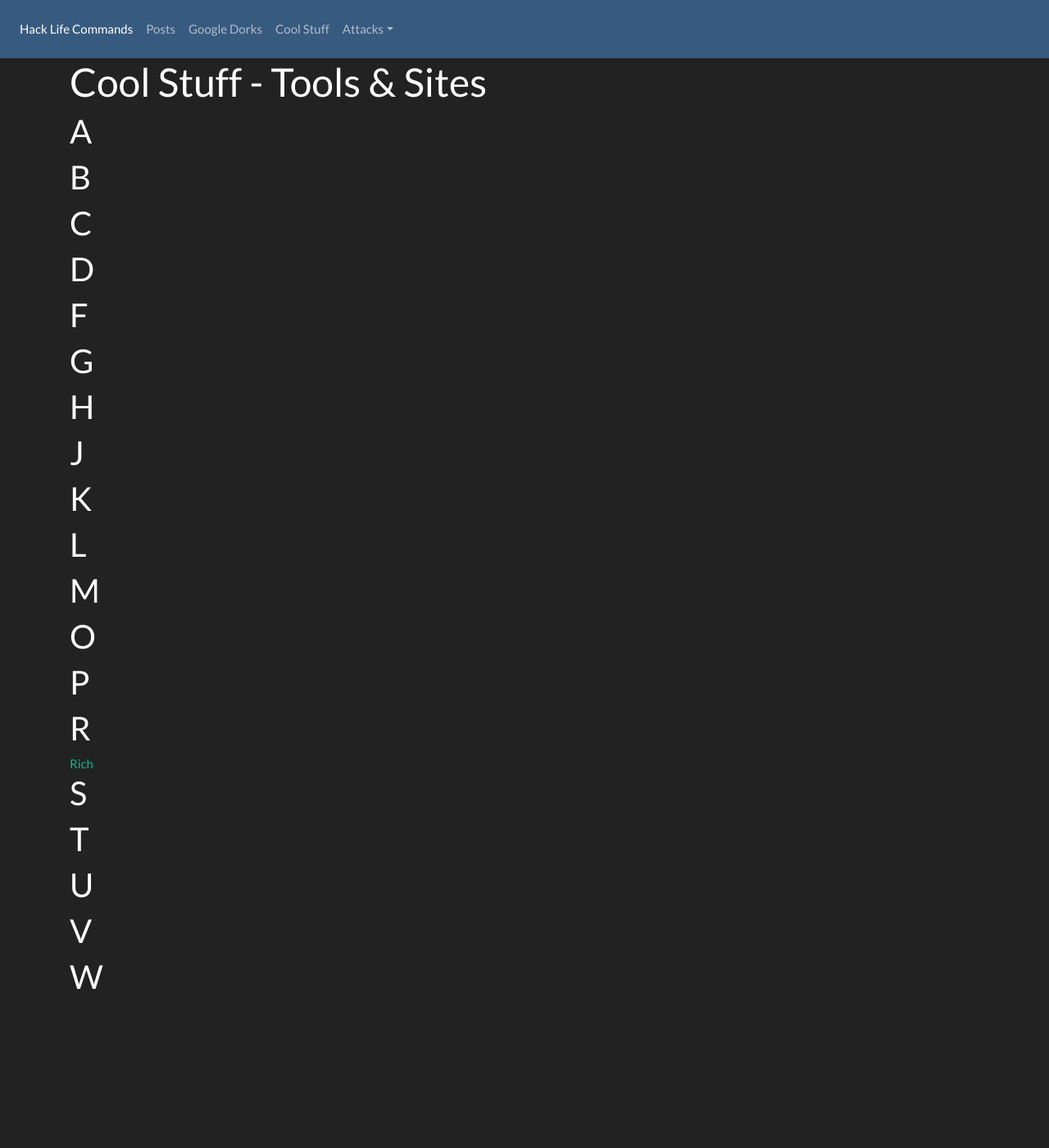
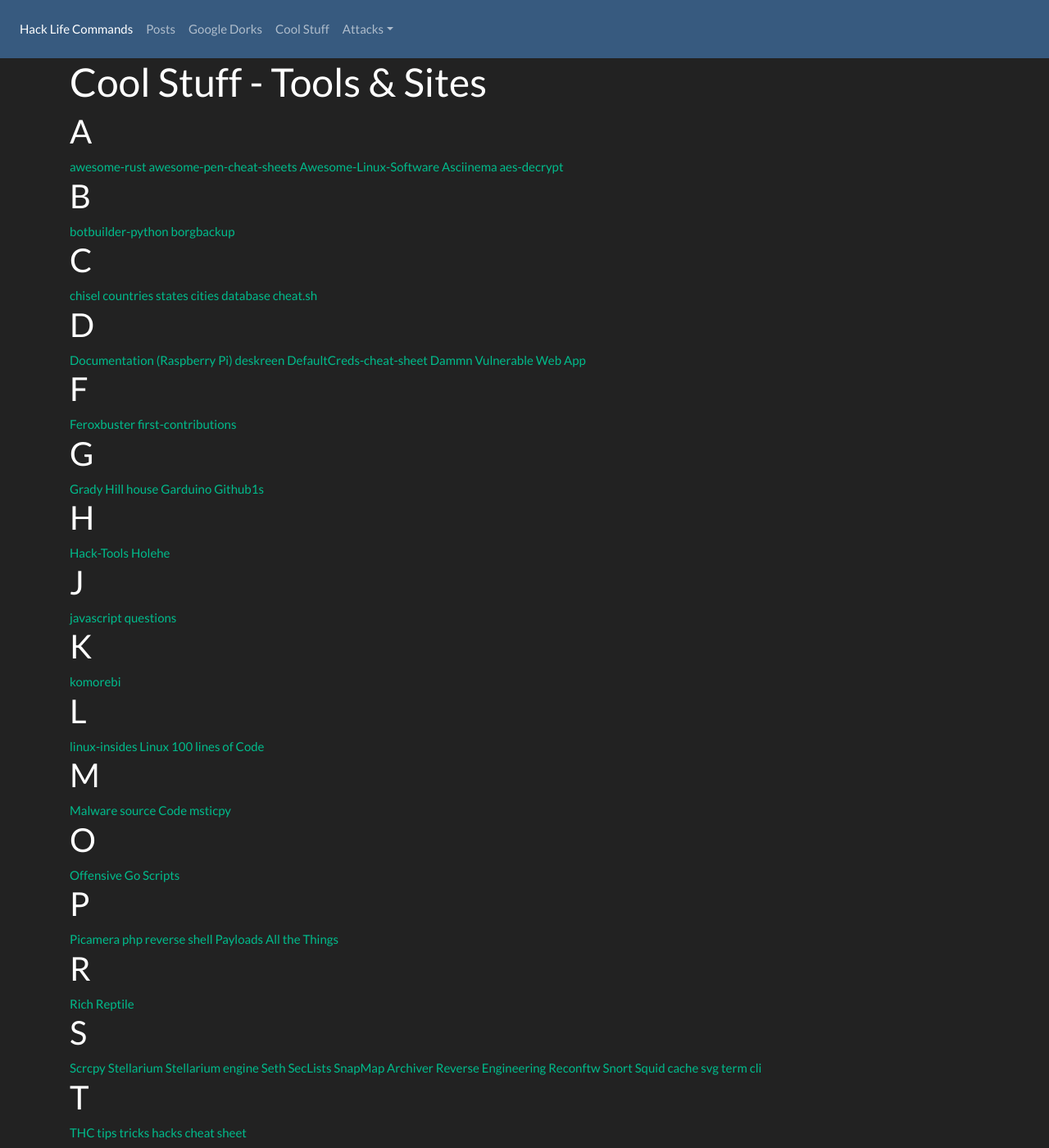
Before and after one commit to Bilou4/bilou4.github.io, a Jekyll site: the page built from repositories/index.md, in a window 1280 px wide and 1400 px high. Shown: the whole window at 82% size. Built offline with Jekyll 4.4.1, drawn with Linux system fonts in a browser that asks for light colours; some of the changed text lies outside the part shown.

Commit message:
add name for all repositories

```diff
--- a/_data/repositories.yml
+++ b/_data/repositories.yml
@@ -1,59 +1,65 @@
 - class: A
   projects:
       - url: https://github.com/rust-unofficial/awesome-rust
-        name:
+        name: awesome-rust
         description:
         categories:
       - url: https://github.com/coreb1t/awesome-pen-cheat-sheets
-        name:
+        name: awesome-pen-cheat-sheets
         description:
         categories:
       - url: https://github.com/luong-komorebi/Awesome-Linux-Software
-        name:
+        name: Awesome-Linux-Software
         description:
         categories:
       - url: https://asciinema.org/
-        name:
+        name: Asciinema
         description: Create video of a terminal, simple recording, copy & paste, embedding. This is just text so you can do CTRL+C & CTRL+V on the video.
         categories:
       - url: https://www.browserling.com/tools/aes-decrypt
+        name: aes-decrypt
+        description:
+        categories:
 - class: B
   projects:
       - url: https://github.com/microsoft/botbuilder-python
-        name:
+        name: botbuilder-python
         description:
         categories:
       - url: https://doc.ubuntu-fr.org/borgbackup
+        name: borgbackup
+        description:
+        categories:
 - class: C
   projects:
       - url: https://github.com/jpillora/chisel
-        name:
+        name: chisel
         description:
         categories:
       - url: https://github.com/dr5hn/countries-states-cities-database
-        name:
+        name: countries states cities database
         description:
         categories:
       - url: https://github.com/chubin/cheat.sh
-        name:
+        name: cheat.sh
         description:
         categories:
 - class: D
   projects:
       - url: https://github.com/raspberrypi/documentation
-        name:
+        name: Documentation (Raspberry Pi)
         description:
         categories:
       - url: https://github.com/pavlobu/deskreen
-        name:
+        name: deskreen
         description:
         categories:
       - url: https://github.com/ihebski/DefaultCreds-cheat-sheet
-        name:
+        name: DefaultCreds-cheat-sheet
         description:
         categories:
       - url: https://github.com/digininja/DVWA
-        name:
+        name: Dammn Vulnerable Web App
         description:
         categories:
 - class: E
@@ -62,28 +68,31 @@
 - class: F
   projects:
       - url: https://github.com/epi052/feroxbuster
-        name:
+        name: Feroxbuster
         description:
         categories:
       - url: https://github.com/firstcontributions/first-contributions
+        name: first-contributions
+        description:
+        categories:
 - class: G
   projects:
       - url: https://github.com/gradyh/GradyHillhouseGarduino
-        name:
+        name: Grady Hill house Garduino
         description:
         categories:
       - url: https://github.com/conwnet/github1s
-        name:
+        name: Github1s
         description: Need to explore a project on github quickly without cloning it? Just add '1s' after 'github' in the url bar to access the project in a vs code instance, without leaving the browser.
         categories:
 - class: H
   projects:
       - url: https://github.com/LasCC/Hack-Tools
-        name:
+        name: Hack-Tools
         description:
         categories:
       - url: https://github.com/megadose/holehe
-        name:
+        name: Holehe
         description:
         categories:
 - class: I
@@ -91,37 +100,37 @@
 - class: J
   projects:
       - url: https://github.com/lydiahallie/javascript-questions
-        name:
+        name: javascript questions
         description:
         categories:
 - class: K
   projects:
       - url: https://github.com/cheesecakeufo/komorebi
-        name:
+        name: komorebi
         description:
         categories:
 - class: L
   projects:
       - url: https://github.com/0xAX/linux-insides
-        name:
+        name: linux-insides
         description:
         categories:
       - url: https://github.com/torvalds/linux
-        name:
+        name: Linux
         description:
         categories:
       - url: https://github.com/josharsh/100LinesOfCode
-        name:
+        name: 100 lines of Code
         description:
         categories:
 - class: M
   projects:
       - url: https://github.com/vxunderground/MalwareSourceCode
-        name:
+        name: Malware source Code
         description:
         categories:
       - url: https://github.com/microsoft/msticpy
-        name:
+        name: msticpy
         description:
         categories:
 - class: N
@@ -129,21 +138,21 @@
 - class: O
   projects:
       - url: https://github.com/OlivierLaflamme/Offensive-Go-Scripts
-        name:
+        name: Offensive Go Scripts
         description:
         categories:
 - class: P
   projects:
       - url: https://github.com/waveform80/picamera
-        name:
+        name: Picamera
         description:
         categories:
       - url: https://github.com/penmonkey/php-reverse-shell
-        name:
+        name: php reverse shell
         description:
         categories:
       - url: https://github.com/swisskyrepo/PayloadsAllTheThings
-        name:
+        name: Payloads All the Things
         description:
         categories:
 - class: Q
@@ -155,89 +164,85 @@
         description:
         categories:
       - url: https://github.com/f0rb1dd3n/Reptile
-        name:
+        name: Reptile
         description:
         categories:
 - class: S
   projects:
       - url: https://github.com/Genymobile/scrcpy
-        name:
+        name: Scrcpy
         description:
         categories:
       - url: https://github.com/Stellarium/stellarium
-        name:
+        name: Stellarium
         description:
         categories:
       - url: https://github.com/Stellarium/stellarium--engine
-        name:
-        description:
-        categories:
-      - url: https://github.com/Genymobile/scrcpy
-        name:
+        name: Stellarium engine
         description:
         categories:
       - url: https://github.com/SySS-Research/Seth
-        name:
+        name: Seth
         description:
         categories:
       - url: https://github.com/danielmiessler/SecLists
-        name:
+        name: SecLists
         description:
         categories:
       - url: https://github.com/king-millez/snapmap-archiver
-        name:
+        name: SnapMap Archiver
         description:
         categories:
       - url: https://github.com/mytechnotalent/Reverse-Engineering
-        name:
+        name: Reverse Engineering
         description:
         categories:
       - url: https://github.com/six2dez/reconftw
-        name:
+        name: Reconftw
         description:
         categories:
       - url: https://www.snort.org/
-        name:
+        name: Snort
         description:
         categories:
       - url: http://www.squid-cache.org/
-        name:
+        name: Squid cache
         description:
         categories:
       - url: https://github.com/marionebl/svg-term-cli
-        name:
+        name: svg term cli
         description: If you need to embed the video in Markdown.
         categories:
 - class: T
   projects:
       - url: https://github.com/hackerschoice/thc-tips-tricks-hacks-cheat-sheet
-        name:
+        name: THC tips tricks hacks cheat sheet
         description:
         categories:
 - class: U
   projects:
       - url: https://github.com/jopohl/urh
-        name:
+        name: URH
         description:
         categories:
       - url: https://github.com/sc0tfree/updog
-        name:
+        name: updog
         description:
         categories:
 - class: V
   projects:
       - url: https://github.com/hashicorp/vagrant
-        name:
+        name: Vagrant
         description:
         categories:
       - url: https://github.com/microsoft/vscode
-        name:
+        name: VsCode
         description:
         categories:
 - class: W
   projects:
       - url: https://github.com/chubin/wttr.in
-        name:
+        name: wttr.in
         description:
         categories:
 - class: X
```
